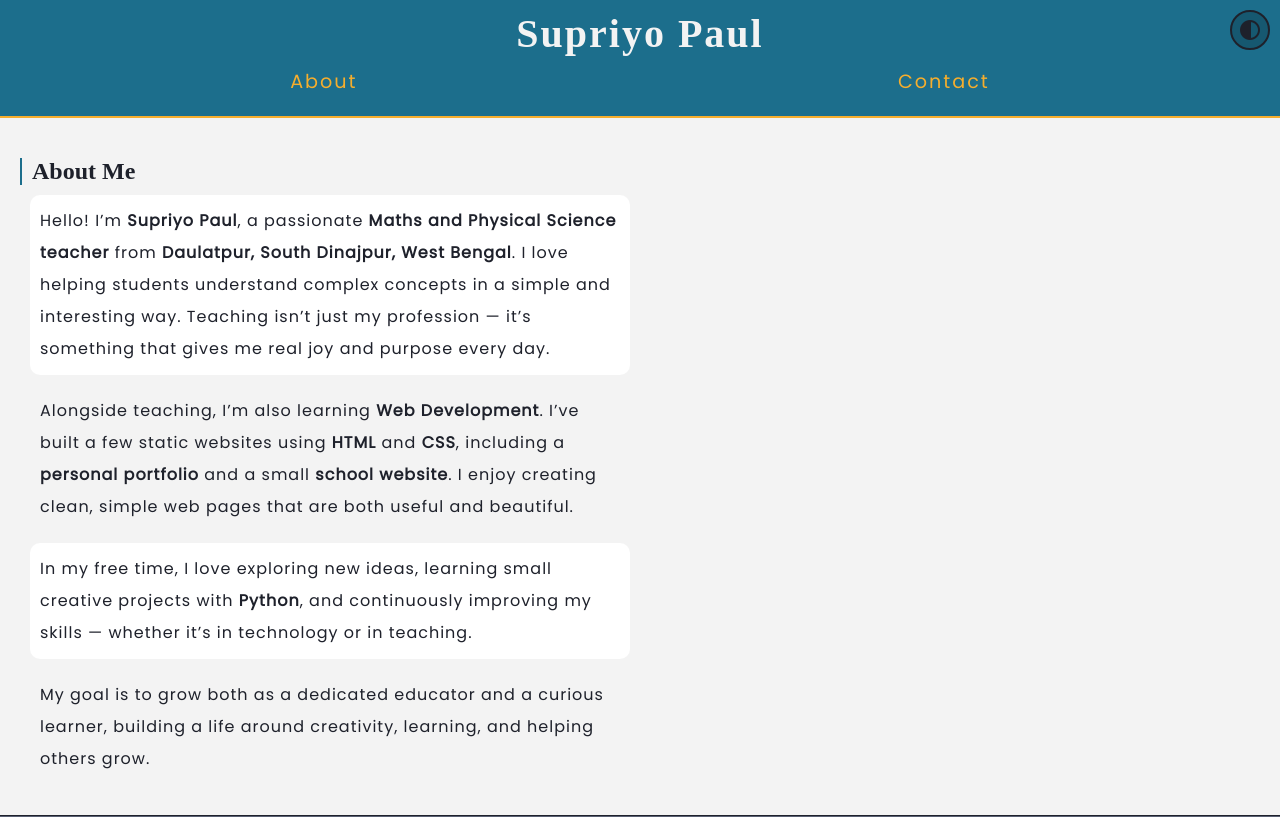
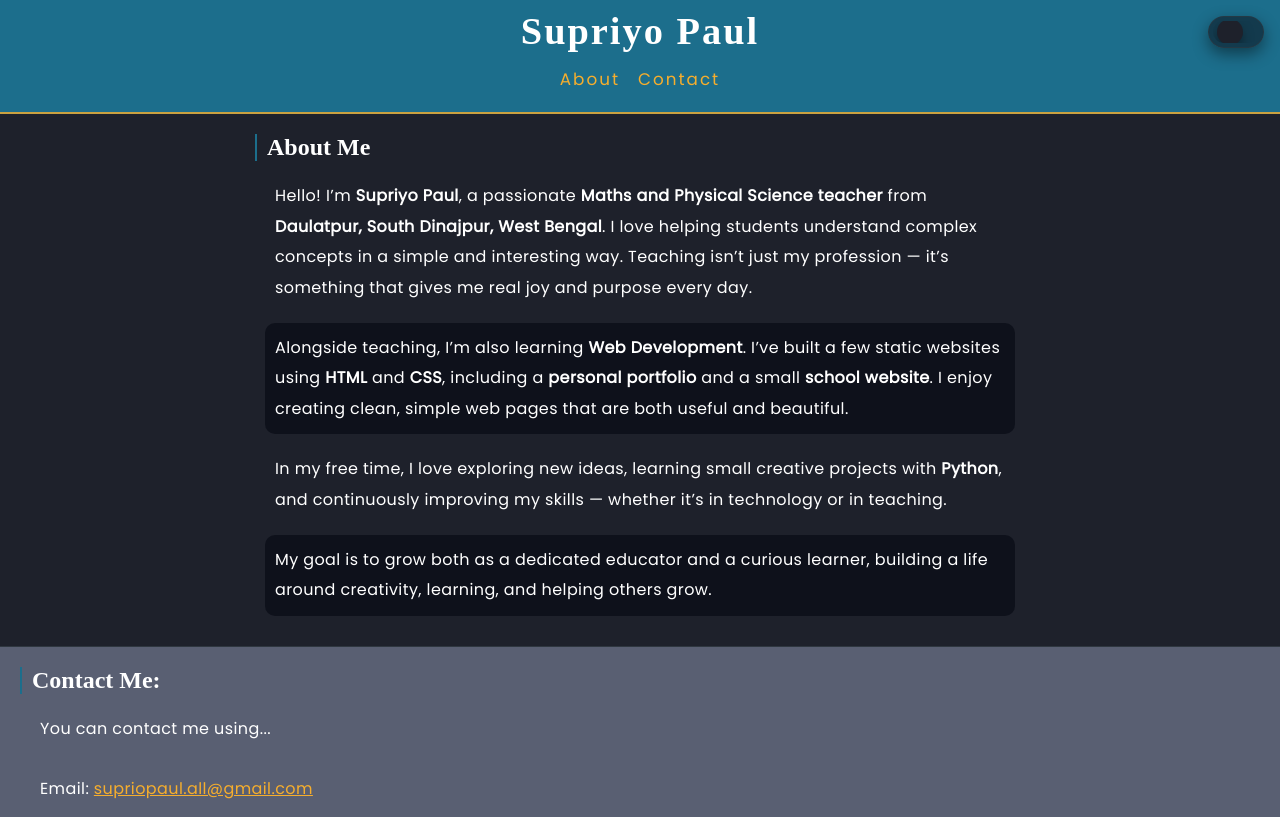
Before and after one commit to SupriyoPaulTM/SupriyoPaulTM.github.io, a plain HTML site: page sp3/index.html in a window 1280 px wide. Shown: the top 817 px of the page. Drawn offline with Linux system fonts and the light colour scheme; a web font is replaced by a local one.

Commit message:
day 4 ended

```diff
--- a/sp3/index.html
+++ b/sp3/index.html
@@ -9,7 +9,7 @@
     <link rel="stylesheet" href="https://fonts.googleapis.com/css?family=Poppins|Amaranth">
     <link rel="stylesheet" href="https://fonts.googleapis.com/icon?family=Material+Icons">
 </head>
-<body class="default" id="main">
+<body id="main" class="theme-dark">
     <header>
         <h1>Supriyo Paul</h1>
         <nav>
@@ -18,7 +18,11 @@
                 <li><a href="#contact">Contact</a></li>
             </ul>
         </nav>
-        <button id="theme" class="material-icons" onclick="themeToggle()">contrast</button>
+        <button id="theme-toggle" class="theme-toggle" aria-pressed="true" aria-label="Toggle theme">
+            <span class="toggle-track">
+                <span class="toggle-knob" aria-hidden="true"></span>
+            </span>
+        </button>
     </header>
     <main>
         <div>
@@ -63,7 +67,7 @@
       Thank You
     </footer>
     <div class="fade-in"></div>
-    <button class="b2t" id="b2t-btn">↑</button>
+    <button id="b2t-btn" class="scroll-top" aria-label="Back to top">↑</button>
     <script src="main.js"></script>
 </body>
 </html>
--- a/sp3/main.js
+++ b/sp3/main.js
@@ -1,21 +1,62 @@
-let backToTop = document.getElementById("b2t-btn");
-window.onscroll = function() {scrollFunction()};
+/* -------------------------------
+   ELEMENTS
+-------------------------------- */
+const bodyEl = document.getElementById('main') || document.body;
+const themeToggleBtn = document.getElementById('theme-toggle');
+const backToTopBtn = document.getElementById('b2t-btn');
 
-function scrollFunction() {
-  if (document.body.scrollTop > 20 || document.documentElement.scrollTop > 20) {
-    backToTop.style.display = "block";
+/* -------------------------------
+   DEFAULT THEME (Dark First)
+-------------------------------- */
+if (!bodyEl.classList.contains('theme-dark') &&
+    !bodyEl.classList.contains('theme-light')) {
+  bodyEl.classList.add('theme-dark');
+}
+
+/* -------------------------------
+   THEME TOGGLE (Sliding Switch)
+-------------------------------- */
+if (themeToggleBtn) {
+  themeToggleBtn.addEventListener('click', () => {
+    const isDark = bodyEl.classList.contains('theme-dark');
+
+    if (isDark) {
+      bodyEl.classList.remove('theme-dark');
+      bodyEl.classList.add('theme-light');
+      themeToggleBtn.setAttribute('aria-pressed', 'false');
+    } else {
+      bodyEl.classList.remove('theme-light');
+      bodyEl.classList.add('theme-dark');
+      themeToggleBtn.setAttribute('aria-pressed', 'true');
+    }
+  });
+}
+
+/* -------------------------------
+   BACK TO TOP BUTTON
+-------------------------------- */
+function toggleBackToTop() {
+  const scrolled =
+    document.documentElement.scrollTop ||
+    document.body.scrollTop;
+
+  if (scrolled > 180) {
+    backToTopBtn.classList.add('show');
   } else {
-    backToTop.style.display = "none";
+    backToTopBtn.classList.remove('show');
   }
 }
 
+/* Show button on scroll */
+window.addEventListener('scroll', toggleBackToTop);
 
-function topFunction() {
-    document.body.scrollTop = 0;
-    document.documentElement.scrollTop = 0;
-};
-backToTop.addEventListener("click", topFunction);
+/* Run once on load */
+toggleBackToTop();
 
-function themeToggle() {
-  document.getElementById("main").classList.toggle("dark");
-};
+/* Smooth scroll */
+backToTopBtn.addEventListener('click', () => {
+  window.scrollTo({
+    top: 0,
+    behavior: 'smooth'
+  });
+});
--- a/sp3/style.css
+++ b/sp3/style.css
@@ -1,208 +1,265 @@
+/* =========================
+   Cleaned + Fixed style.css
+   - Dark is default ( :root )
+   - Light theme via .theme-light on body
+   - Header/footer/contact section kept constant
+   - Nav underline (scaleX) restored
+   - nth-child(even) targeting fixed for your HTML
+   - Scroll-to-top is circular
+   - Theme toggle knob centered
+   ========================= */
+
+/* --------- Theme variables (dark default) --------- */
 :root {
-  --clr-white: #FFFFFFFF;
-  --clr-white2: #F3F3F3FF;
-  --clr-red: #D81159FF;
-  --clr-red2: #8F2D56FF;
-  --clr-green: #00CC99FF;
-  --clr-blue: #00A6A6FF;
-  --clr-blue2: #218380FF;
-  --clr-blue3: #274156FF;
-  --clr-blue4: #1C6E8CFF;
-  --clr-ylo: #F6AE2DFF;
-  --clr-purple: #320D6DFF;
-  --clr-purple2: #462255FF;
-  --clr-gray: #595F72FF;
-  --clr-dark: #1E212BFF;
-  --clr-dark2: #0E111BFF;
-  --clr-shadow: #00000033;
+  /* color tokens (dark default) */
+  --color-bg: #1E212B;          /* page background (dark) */
+  --color-surface: #0E111B;     /* surfaces/cards in dark */
+  --color-text: #FFFFFF;        /* main text in dark */
+  --color-text-dim: #CFCFCF;    /* secondary text */
+  --color-primary: #1C6E8C;     /* header primary (constant) */
+  --color-accent: #F6AE2D;      /* accent */
+  --color-border: #2F3740;
+  --color-shadow: rgba(0,0,0,0.45);
+
+  /* contact section constant color (same in both themes) */
+  --contact-bg: #595F72;        /* your previous clr-gray */
+  /* header/footer constants (kept constant) */
+  --header-bg-constant: #1C6E8C;
+  --header-text-constant: #FFFFFF;
+  --footer-bg-constant: #0E111B;
+  --footer-text-constant: #FFFFFF;
 }
 
-.default {
-  --background-color: var(--clr-white2);
-  --box-color: var(--clr-white);
-  --text-color-dark: var(--clr-dark);
-  --text-color-light: var(--clr-white2);
-  --primary-color: var(--clr-blue4);
-  --accent-color: var(--clr-ylo);
+/* Light theme overrides (only when body has .theme-light) */
+body.theme-light {
+  --color-bg: #F3F3F3;
+  --color-surface: #FFFFFF;
+  --color-text: #1E212B;
+  --color-text-dim: #595F72;
+  --color-primary: #1C6E8C;   /* keep same */
+  --color-accent: #F6AE2D;
+  --color-border: #D0D0D0;
+  --color-shadow: rgba(0,0,0,0.15);
 }
 
-.dark {
-  --background-color: var(--clr-dark);
-  --box-color: var(--clr-dark2);
-  --text-color-light: var(--clr-dark);
-  --text-color-dark: var(--clr-white2);
-  --primary-color: var(--clr-blue4);
-  --accent-color: var(--clr-ylo);
+/* Compatibility aliases (keeps your existing selectors working)
+   You can remove these aliases later when you refactor everything */
+:root, body, body.theme-light {
+  --background-color: var(--color-bg);
+  --box-color: var(--color-surface);
+  --text-color-dark: var(--color-text);
+  --text-color-light: var(--color-text-dim);
+  --primary-color: var(--color-primary);
+  --accent-color: var(--color-accent);
+  --clr-shadow: var(--color-shadow);
 }
 
-* {
-  margin: 0;
-  padding: 0;
-  box-sizing: border-box;
-  text-decoration: none;
-  font-family: "Poppins";
+/* --------- Basic reset & typography --------- */
+* { box-sizing: border-box; margin: 0; padding: 0; font-family: "Poppins", system-ui, sans-serif; text-decoration: none;}
+html { scroll-behavior: smooth; }
+h1,h2,h3,h4 { font-family: "Amaranth", serif; }
+
+/* body uses color tokens */
+body {
+  background: var(--background-color);
+  color: var(--text-color-dark);
+  transition: background .25s ease, color .25s ease;
+  position: relative;
+  min-height: 100vh;
 }
 
-html {
-  scroll-behavior: smooth;
+/* --------- Header (constant color) --------- */
+header {
+  text-align: center;
+  background-color: var(--header-bg-constant); /* constant */
+  padding: 12px 10px;
+  letter-spacing: 2px;
+  border-bottom: 2px solid color-mix(in srgb, var(--accent-color) 80%, transparent);
+  color: var(--header-text-constant);
+  margin-bottom: 0; /* avoid seam */
+  position: relative;
+  z-index: 50;
+}
+header h1 { font-size: 2.4rem; line-height: 1; margin-bottom: 6px; color: var(--header-text-constant); }
+
+/* nav layout */
+header nav ul {
+  list-style: none;
+  display: flex;
+  justify-content: center;
+  gap: 18px;
+  padding: 8px 0 6px;
+}
+header nav li { display: inline-block; }
+
+/* Make links inline-block so ::after aligns to width */
+header a {
+  display: inline-block;
+  position: relative;
+  color: var(--accent-color);
+  font-size: 1.05rem;
+  transition: color .25s ease, transform .18s ease;
+  padding: 2px 0;
 }
 
-h1, h2, h3, h4 {
-  font-family: "Amaranth";
+/* Underline (scaleX) */
+header a::after {
+  content: "";
+  position: absolute;
+  left: 0;
+  bottom: -4px; /* small gap under text */
+  width: 100%;
+  height: 2px;
+  background: var(--accent-color);
+  transform-origin: left;
+  transform: scaleX(0);
+  transition: transform .28s ease;
 }
 
-body {
-  background-color: var(--background-color);
-  position: relative;
-  color: var(--text-color-dark);
+/* hover: color + grow underline */
+header a:hover {
+  color: var(--header-text-constant);
+  transform: translateY(-1px);
+}
+header a:hover::after { transform: scaleX(1); }
+
+/* --------- Theme toggle (sliding switch) --------- */
+.theme-toggle {
+  position: fixed;
+  top: 16px;
+  right: 16px;
+  width: 56px;
+  height: 32px;
+  padding: 4px;
+  display: inline-flex;
+  align-items: center;
+  justify-content: center;
+  background: color-mix(in srgb, var(--box-color) 55%, transparent);
+  border-radius: 22px;
+  backdrop-filter: blur(6px);
+  border: 1px solid color-mix(in srgb, var(--color-border) 60%, transparent);
+  box-shadow: 0 6px 16px var(--color-shadow);
+  z-index: 120;
+  cursor: pointer;
+  transition: transform .18s ease;
+}
+.theme-toggle:focus { outline: 2px solid color-mix(in srgb, var(--primary-color) 40%, transparent); outline-offset: 3px; }
+
+/* track & knob */
+.theme-toggle .toggle-track { position: relative; width: 100%; height: 100%; border-radius: 18px; overflow: hidden; }
+.theme-toggle .toggle-knob {
+  position: absolute;
+  top: 50%;
+  left: 4px; /* dark default: knob left */
+  transform: translateY(-50%);
+  width: 26px;
+  height: 26px;
+  background: var(--color-bg);
+  border-radius: 50%;
+  box-shadow: 0 6px 12px rgba(0,0,0,0.35);
+  transition: left .22s ease, background .22s ease, transform .22s ease;
+}
+/* knob when light theme is active */
+body.theme-light .theme-toggle .toggle-knob {
+  left: calc(100% - 30px);
+  background: var(--box-color);
 }
 
-header {
-  text-align: center;
-  background-color: var(--primary-color);
+/* small hover */
+.theme-toggle:hover { transform: scale(1.03) rotate(2deg); }
+
+/* --------- Main / Section / content --------- */
+main, section { padding: 20px; }
+
+/* center content like before */
+main { display: flex; flex-direction: column; align-items: center; justify-content: center; }
+
+/* paragraphs: target actual paragraphs inside the first div */
+main > div > p,
+section > div > p {
+  margin: 10px;
   padding: 10px;
-  letter-spacing: 2px;
-  border-bottom: 2px solid var(--accent-color);
-  color: var(--text-color-light);
-  margin-bottom: 20px;
-  position: relative;
+  line-height: 1.9;
+  letter-spacing: 0.4px;
+  max-width: 750px;
 }
 
-header h1 {
-  font-size: 250%;
-}
-
-header ul {
-  list-style-type: none;
-  padding: 10px;
-  display: flex;
-  justify-content: space-around;
-}
-
-header a {
-  font-size: 120%;
-  color: var(--accent-color);
-  position: relative;
-  transition: color 0.3s ease;
-}
-
-header a::after {
-  content: '';
-  position: absolute;
-  width: 100%;
-  height: 2px;
-  background-color: var(--accent-color);
-  left: 0;
-  bottom: 0;
-  transform: scaleX(0);
-  transform-origin: left;
-  transition: transform 0.3s ease;
-}
-
-header a:hover {
-  color: var(--text-color-light);
-}
-
-header a:hover::after {
-  transform: scaleX(1);
-}
-
-#theme {
-  position: absolute;
-  top: 10px;
-  right: 10px;
-  width: 40px;
-  height: 40px;
-  color: var(--text-color-dark);
-  background-color: var(--clr-shadow);
-  border-radius: 50%;
-  display: flex;
-  align-items: center;
-  justify-content: center;
-  border: 2px solid var(--text-color-dark);
-  z-index: 90;
-}
-
-main, section {
-  padding: 20px;
-}
-
-main p, section p {
-  margin: 10px;
-  padding: 10px;
-  line-height: 200%;
-  letter-spacing: 1px;
-  max-width: 600px;
-}
-
-main p:nth-child(even) {
+/* Alternate background for every even paragraph inside that wrapper */
+main > div > p:nth-of-type(even){
   background-color: var(--box-color);
   border-radius: 10px;
 }
 
-h2 {
-  border-left: 2px solid var(--primary-color);
-  padding-left: 10px;
+/* h2 style */
+h2 { border-left: 2px solid var(--primary-color); padding-left: 10px; margin-bottom: 8px; }
+
+/* CONTACT section: constant color in both themes */
+section {
+  background-color: var(--contact-bg); /* constant, not theme-switched */
+  border-top: 1px solid var(--color-border);
 }
 
-section {
-  background-color: var(--clr-gray);
-  border-top: 1px solid var(--clr-dark);
-}
+/* ensure contrast for links inside contact (readable on contact-bg) */
+section a { color: var(--accent-color); text-decoration: underline; }
 
-hr {
-  margin: 20px;
-}
-
+/* --------- Footer (constant) --------- */
 footer {
-  background-color: var(--clr-dark2);
-  color: var(--clr-white2);
+  background-color: var(--footer-bg-constant); /* constant */
+  color: var(--footer-text-constant);
   padding: 20px;
   text-align: center;
 }
 
-.b2t {
-  position: fixed;
-  bottom: 20px;
-  right: 20px;
-  width: 50px;
-  height: 50px;
-  background-color: var(--clr-shadow);
-  border-radius: 50%;
-  display: flex;
-  align-items: center;
-  justify-content: center;
-  border: 2px solid var(--text-color-dark);
-  color: var(--text-color-dark);
-  z-index: 90;
-}
-
-#b2t-btn {
-  display: none;
-}
-
-.b2t:hover {
-  border: 2px solid black;
-}
-
+/* --------- Fade-in overlay (kept) --------- */
 .fade-in {
   position: absolute;
-  top: 0;
-  left: 0;
-  width: 100%;
-  height: 100%;
+  inset: 0;
   background-color: #ffffff;
-  opacity: 0.0;
-  z-index: 99;
+  opacity: 0;
   animation: fadein 2s ease;
   pointer-events: none;
 }
+@keyframes fadein { from { opacity: 1; } to { opacity: 0; } }
 
-@keyframes fadein {
-  from {
-    opacity: 1.0;
-  }
-  to {
-    opacity: 0.0;
-  }
+/* --------- Scroll-to-top circular button --------- */
+.scroll-top {
+  position: fixed;
+  right: 20px;
+  bottom: 22px;
+  width: 50px;
+  height: 50px;
+  border-radius: 50%;
+  display: inline-flex;
+  align-items: center;
+  justify-content: center;
+  background: color-mix(in srgb, var(--box-color) 40%, transparent);
+  backdrop-filter: blur(6px);
+  border: 1px solid color-mix(in srgb, var(--color-border) 65%, transparent);
+  color: var(--color-text);
+  font-size: 20px;
+  box-shadow: 0 10px 26px var(--color-shadow);
+  cursor: pointer;
+  z-index: 105;
+  opacity: 0;
+  visibility: hidden;
+  transform: translateY(8px);
+  transition: opacity .28s ease, transform .28s ease;
 }
+.scroll-top.show { opacity: 1; visibility: visible; transform: translateY(0); }
+.scroll-top:hover { transform: translateY(0) scale(1.06); box-shadow: 0 14px 34px var(--color-shadow); }
+
+/* --------- Small utilities / responsive --------- */
+@media (max-width: 480px) {
+  header h1 { font-size: 1.6rem; }
+  .theme-toggle { width: 50px; height: 30px; top: 12px; right: 12px; }
+  .scroll-top { right: 12px; bottom: 18px; width: 44px; height: 44px; font-size: 18px; }
+  header nav ul { gap: 12px; }
+}
+
+/* keep some original aliases for safety (optional) */
+:root, body, body.theme-light {
+  --clr-white2: var(--box-color);
+  --clr-dark: var(--color-bg);
+  --clr-dark2: var(--color-surface);
+  --clr-gray: var(--contact-bg);
+}
```
